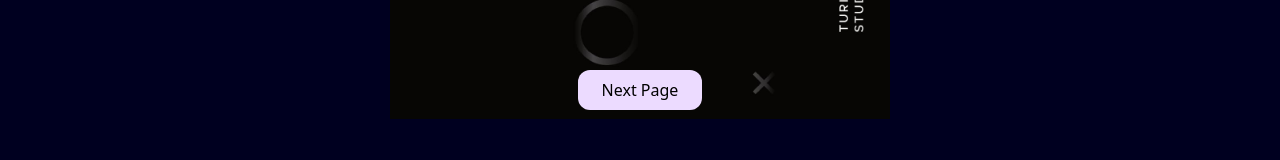
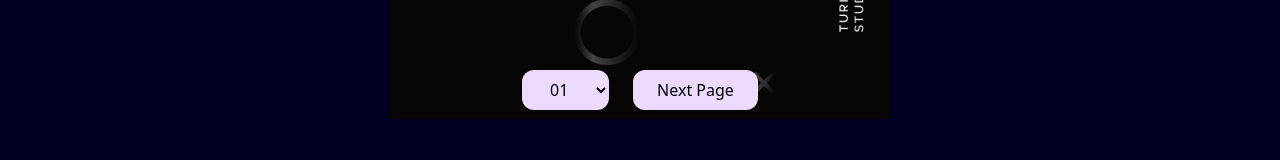
Before and after one commit to prathwik0/tasc-nandan, a Next.js app: page /handbook/1 in a window 1280 px wide. Shown: the part 634-794 px from the top of the page. Built offline with nearby package versions, Linux system fonts and the light colour scheme.

Commit message:
HandBook Page Options

```diff
--- a/src/pages/handbook/[page].tsx
+++ b/src/pages/handbook/[page].tsx
@@ -1,9 +1,101 @@
-import React from 'react';
+// import React from 'react';
+// import {usePathname} from "next/navigation";
+// import PageLayout from "@/components/PageLayout";
+// import Image from 'next/image';
+// import {useRouter} from "next/router";
+// import {motion} from "framer-motion";
+//
+//
+// const Handbook = () => {
+//     const path = usePathname();
+//     const splitPath = path?.split('/') || [];
+//     const pathPage = parseInt(splitPath[2]);
+//     let leftPage = 0;
+//     let rightPage = 0;
+//     const router = useRouter();
+//     if(pathPage === 1 ){
+//         leftPage = 1;
+//         rightPage = 2;
+//     }
+//     else{
+//         if(pathPage%2 == 1){
+//             leftPage = pathPage -1;
+//             rightPage = pathPage;
+//         }
+//         else{
+//             leftPage = pathPage;
+//             rightPage = pathPage + 1;
+//         }
+//     }
+//
+//     function goToPage(nextPage:number) {
+//         router.push(`/handbook/${nextPage}`);
+//     }
+//
+//
+//     return(
+//         <>
+//             <PageLayout>
+//                 <>
+//                     <motion.div
+//                         className={'hidden md:flex items-center h-screen justify-center space-x-10'}
+//                         initial={{ opacity: 0, x: -100 }}
+//                         animate={{ opacity: 1, x: 0 }}
+//                         exit={{ opacity: 0, x: -100 }}
+//                         transition={{ duration: 0.5 }}
+//                     >
+//                         <Image src={`/Images/Handbook/${leftPage}.jpg`} alt={`${leftPage}`} height={700} width={500} />
+//                         {pathPage === 1 ? null : (
+//                             <Image src={`/Images/Handbook/${rightPage}.jpg`} alt={`${rightPage + 1}`} height={700} width={500} />
+//                         )}
+//                     </motion.div>
+//                     <motion.div
+//                         className={'flex md:hidden items-center h-screen justify-center py-32'}
+//                         initial={{ opacity: 0, x: -100 }}
+//                         animate={{ opacity: 1, x: 0 }}
+//                         exit={{ opacity: 0, x: -100 }}
+//                         transition={{ duration: 0.5 }}
+//                     >
+//                         <div className={'flex space-x-5'}>
+//                             <Image src={`/Images/Handbook/${leftPage}.jpg`} alt={`${leftPage}`} height={400} width={200} />
+//                             {pathPage === 1 ? null : (
+//                                 <Image src={`/Images/Handbook/${rightPage}.jpg`} alt={`${rightPage + 1}`} height={400} width={200} />
+//                             )}
+//                         </div>
+//                     </motion.div>
+//                     <div className={'flex space-x-6 absolute md:-translate-y-[6rem] -translate-y-[14rem] justify-center w-full'}>
+//                         {pathPage === 1 ? null : (
+//                             <button
+//                                 onClick={() => goToPage(pathPage === 2 ? 1 : leftPage - 2)}
+//                                 className={'dark:bg-[#ECDBFF] bg-[#000015] text-white dark:text-black px-4 py-2 rounded-xl'}
+//                             >
+//                                 Previous Page
+//                             </button>
+//                         )}
+//                         {pathPage === 47 ? null : (
+//                             <button
+//                                 onClick={() => goToPage(rightPage + 1)}
+//                                 className={'dark:bg-[#ECDBFF] bg-[#000015] text-white dark:text-black px-6 py-2 rounded-xl'}
+//                             >
+//                                 Next Page
+//                             </button>
+//                         )}
+//                     </div>
+//                 </>
+//             </PageLayout>
+//         </>
+//     );
+// };
+//
+// export default Handbook;
+
+
+import React, {useState} from 'react';
 import {usePathname} from "next/navigation";
 import PageLayout from "@/components/PageLayout";
 import Image from 'next/image';
 import {useRouter} from "next/router";
-
+import {motion} from "framer-motion";
 
 
 const Handbook = () => {
@@ -13,49 +105,95 @@ const Handbook = () => {
     let leftPage = 0;
     let rightPage = 0;
     const router = useRouter();
-    if(pathPage%2 == 1){
-        leftPage = pathPage;
-        rightPage = pathPage+1;
+    if(pathPage === 1 ){
+        leftPage = 1;
+        rightPage = 2;
     }
     else{
-        leftPage = pathPage-1;
-        rightPage = pathPage;
+        if(pathPage%2 == 1){
+            leftPage = pathPage -1;
+            rightPage = pathPage;
+        }
+        else{
+            leftPage = pathPage;
+            rightPage = pathPage + 1;
+        }
     }
 
     function goToPage(nextPage:number) {
         router.push(`/handbook/${nextPage}`);
     }
 
+    const pages:number[] = [];
+    for(let i=1;i<=47;i++){
+        pages.push(i);
+    }
+
+    const [selectedNumber, setSelectedNumber] = useState('');
+    const handleChange = (event: React.ChangeEvent<HTMLSelectElement>) => {
+        const selectedValue = event.target.value;
+        setSelectedNumber(selectedValue);
+        router.push(`/handbook/${selectedValue}`);
+    };
 
     return(
         <>
             <PageLayout>
                 <>
-                    <div className={'hidden md:flex items-center h-screen justify-center space-x-10'}>
-                        <Image src={`/Images/Handbook/${leftPage}.jpg`} alt={`${leftPage}`} height={700} width={500}/>
-                        {pathPage === 1 ? null : (<Image src={`/Images/Handbook/${rightPage}.jpg`} alt={`${rightPage+1}`} height={700} width={500}/>)}
-                    </div>
-                    <div className={'flex md:hidden items-center h-screen justify-center py-32'}>
+                    <motion.div
+                        className={'hidden md:flex items-center h-screen justify-center space-x-10'}
+                        initial={{ opacity: 0, x: -100 }}
+                        animate={{ opacity: 1, x: 0 }}
+                        exit={{ opacity: 0, x: -100 }}
+                        transition={{ duration: 0.5 }}
+                    >
+                        <Image src={`/Images/Handbook/${leftPage}.jpg`} alt={`${leftPage}`} height={7000} width={500} />
+                        {pathPage === 1 ? null : (
+                            <Image src={`/Images/Handbook/${rightPage}.jpg`} alt={`${rightPage + 1}`} height={700} width={500} />
+                        )}
+                    </motion.div>
+                    <motion.div
+                        className={'flex md:hidden items-center h-screen justify-center py-32'}
+                        initial={{ opacity: 0, x: -100 }}
+                        animate={{ opacity: 1, x: 0 }}
+                        exit={{ opacity: 0, x: -100 }}
+                        transition={{ duration: 0.5 }}
+                    >
                         <div className={'flex space-x-5'}>
-                            <Image src={`/Images/Handbook/${leftPage}.jpg`} alt={`${leftPage}`} height={400} width={200}/>
-                            {pathPage === 1 ? null : (<Image src={`/Images/Handbook/${rightPage}.jpg`} alt={`${rightPage+1}`} height={400} width={200}/>)}
+                            <Image src={`/Images/Handbook/${leftPage}.jpg`} alt={`${leftPage}`} height={280} width={200} />
+                            {pathPage === 1 ? null : (
+                                <Image src={`/Images/Handbook/${rightPage}.jpg`} alt={`${rightPage + 1}`} height={280} width={200} />
+                            )}
                         </div>
-                    </div>
+                    </motion.div>
                     <div className={'flex space-x-6 absolute md:-translate-y-[6rem] -translate-y-[14rem] justify-center w-full'}>
-                        {
-                            pathPage === 1 ? null : (
-                                <button onClick={() => goToPage( leftPage -2)} className={'dark:bg-[#ECDBFF] bg-[#000015] text-white dark:text-black px-4 py-2 rounded-xl'}>
-                                    Previous Page
-                                </button>
-                            )
-                        }
-                        {
-                            pathPage === 47 ? null : (
-                                <button onClick={() => goToPage(rightPage +1)} className={'dark:bg-[#ECDBFF] bg-[#000015] text-white dark:text-black px-6 py-2 rounded-xl'}>
-                                    Next Page
-                                </button>
-                            )
-                        }
+                        {pathPage === 1 ? null : (
+                            <button
+                                onClick={() => goToPage(pathPage === 2 ? 1 : leftPage - 2)}
+                                className={'dark:bg-[#ECDBFF] bg-[#000015] text-white dark:text-black px-4 py-2 rounded-xl'}
+                            >
+                                Previous Page
+                            </button>
+                        )}
+
+                        <select className={'rounded-xl px-6 py-2 dark:bg-[#ECDBFF] bg-[#000015] text-white dark:text-black'} onChange={handleChange} value={selectedNumber}>
+                            {
+                                pages.map(page => (
+                                    <option key={page} value={page}>
+                                        {page <=9 ? `0${page}` : page}
+                                    </option>
+                                ))
+                            }
+                        </select>
+
+                        {pathPage === 47 ? null : (
+                            <button
+                                onClick={() => goToPage(rightPage + 1)}
+                                className={'dark:bg-[#ECDBFF] bg-[#000015] text-white dark:text-black px-6 py-2 rounded-xl'}
+                            >
+                                Next Page
+                            </button>
+                        )}
                     </div>
                 </>
             </PageLayout>
```
Also changed, not shown: 1 other file (tests, documents, lock files or other folders).
